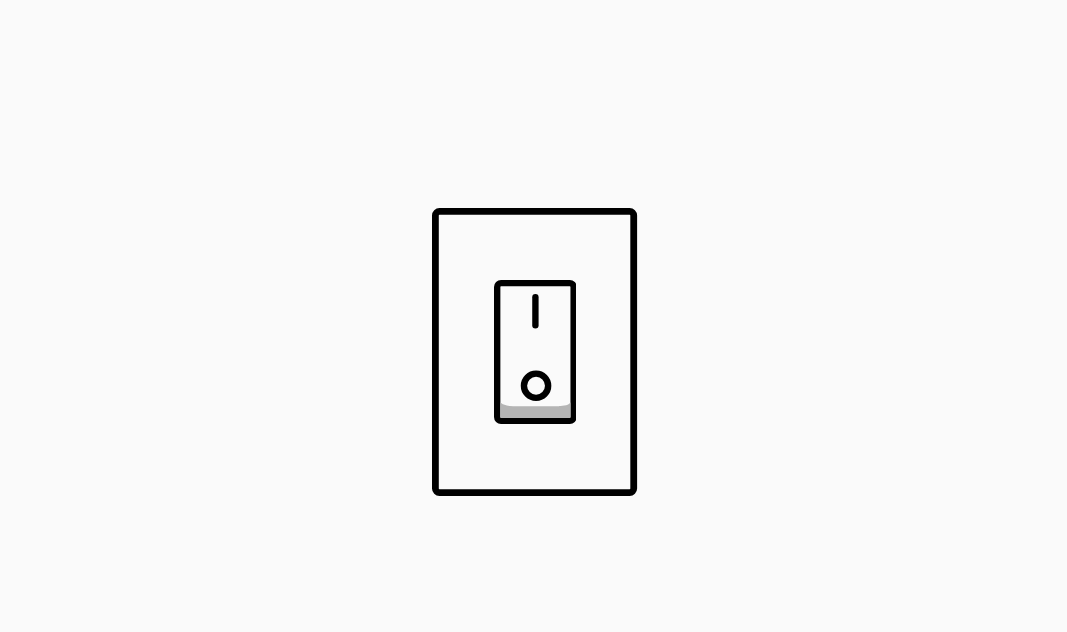
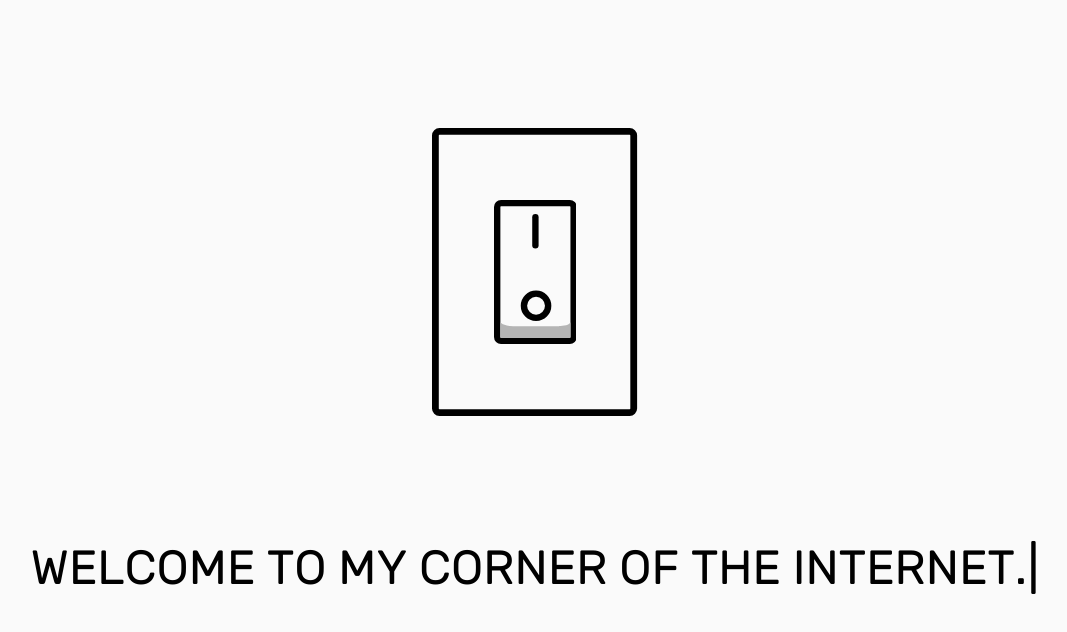
Before and after one commit to maazhassan/personal-site, a React (Create React App) app: page / in a window 1280 px wide. Shown: the top 632 px of the page, without its empty margins (105-1172 px from the left). Built offline with nearby package versions, Linux system fonts and the light colour scheme.

Commit message:
Landing done.

```diff
--- a/package.json
+++ b/package.json
@@ -5,7 +5,8 @@
   "dependencies": {
     "react": "^17.0.2",
     "react-dom": "^17.0.2",
-    "react-scripts": "5.0.0"
+    "react-scripts": "5.0.0",
+    "typewriter-effect": "^2.18.2"
   },
   "scripts": {
     "start": "react-scripts start",
--- a/src/components/Landing.js
+++ b/src/components/Landing.js
@@ -2,13 +2,14 @@ import { ReactComponent as SwitchOn } from '../assets/switch-on.svg';
 import { ReactComponent as SwitchOff } from '../assets/switch-off.svg';
 import { ReactComponent as SwitchBorder } from '../assets/switch-border.svg';
 import { useState } from 'react';
+import Typewriter from 'typewriter-effect';
 
 function Landing() {
   const [status, setStatus] = useState(1);
 
   return (
-    <div className="h-screen bg-neutral-50 overflow-auto">
-      <div className="mt-52 3xl:mt-72 relative">
+    <div className="h-screen bg-neutral-50 overflow-auto text-center">
+      <div className="mt-32 2xl:mt-52 3xl:mt-80 relative">
         {status?
           <SwitchOn
             className="h-36 2xl:h-44 3xl:h-52 absolute z-10 mx-auto left-0 right-0 my-auto top-0 bottom-0 cursor-pointer"
@@ -20,7 +21,19 @@ function Landing() {
             onClick={() => setStatus(-status+1)}
           />
         }
-        <SwitchBorder className="h-72 relative z-0 mx-auto left-0 right-0"/>
+        <SwitchBorder className="h-72 2xl:h-80 3xl:h-96 relative z-0 mx-auto left-0 right-0"/>
+      </div>
+      <div className="mt-32 2xl:mt-52 3xl:mt-80 select-none text-5xl 2xl:text-6xl 3xl:text-7xl">
+        <Typewriter
+          options={{
+            delay: 105
+          }}
+          onInit={typewriter => {
+            typewriter.typeString('WELCOME TO MY CORNER <br class="hidden 2xl:block"/>')
+            .typeString('OF THE INTERNET.')
+            .start();
+          }}
+        />
       </div>
     </div>
   );
--- a/src/index.css
+++ b/src/index.css
@@ -1,3 +1,8 @@
 @tailwind base;
 @tailwind components;
 @tailwind utilities;
+
+@font-face {
+    font-family: 'Rubik';
+    src: url('./fonts/Rubik-Regular.ttf');
+}
```
Also changed, not shown: src/fonts/Rubik-Regular.ttf (added), 1 other file (tests, documents, lock files or other folders).
